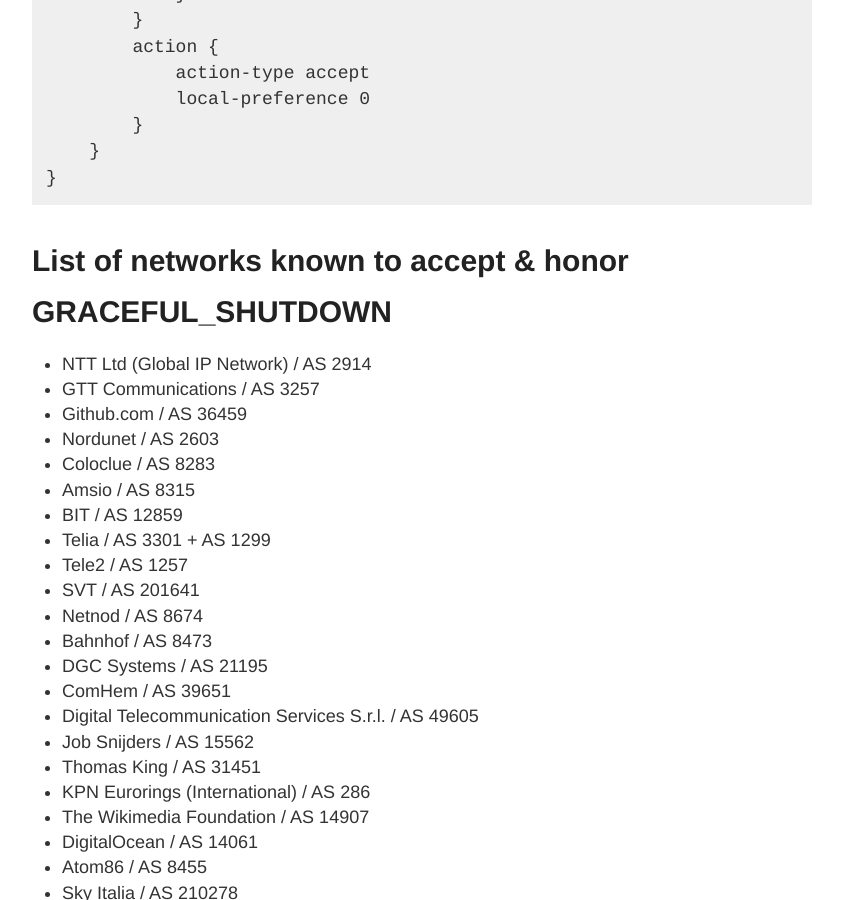
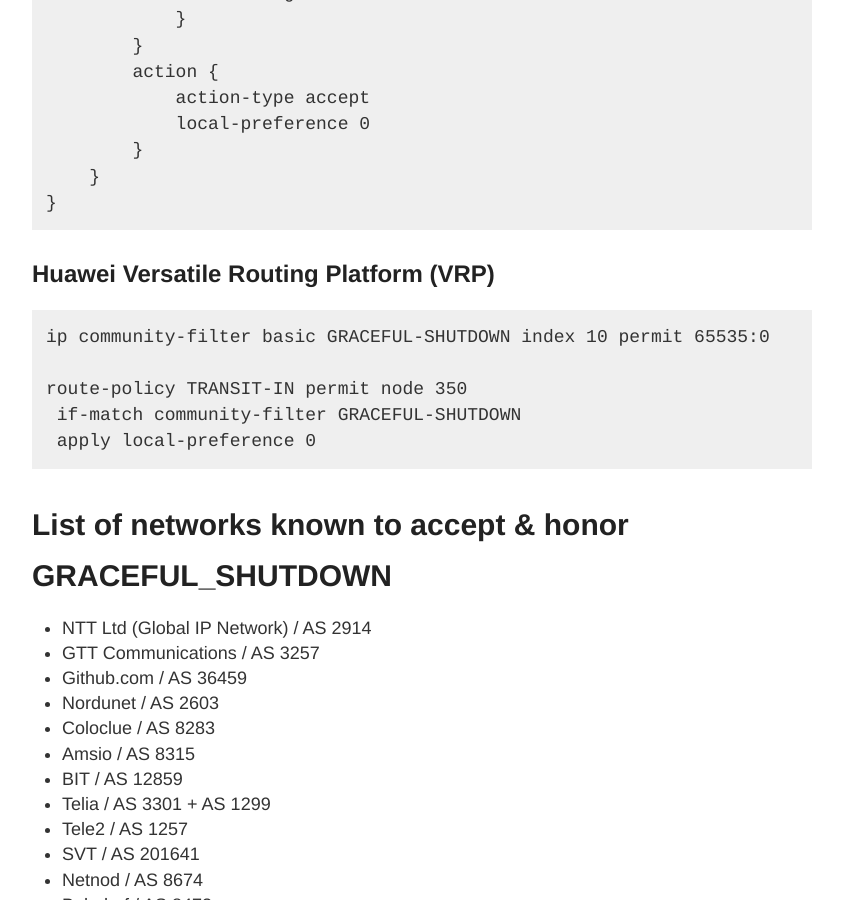
Before and after one commit to NLNOG/bgpfilterguide, a Jekyll site: the page built from guides/graceful_shutdown.md, in a window 1280 px wide and 900 px high, scrolled down 5112 px. Shown: the whole window, without its empty margins (218-1061 px from the left). Built offline with Jekyll 4.4.1, drawn with Linux system fonts in a browser that asks for light colours; some of the changed text lies outside the part shown.

Commit message:
Huawei configs, thanks to Marco Paesani

````diff
--- a/guides/graceful_shutdown.md
+++ b/guides/graceful_shutdown.md
@@ -184,6 +184,15 @@
 }
 ```
 
+## Huawei Versatile Routing Platform (VRP)
+```
+ip community-filter basic GRACEFUL-SHUTDOWN index 10 permit 65535:0
+
+route-policy TRANSIT-IN permit node 350
+ if-match community-filter GRACEFUL-SHUTDOWN
+ apply local-preference 0
+ ```
+
 # List of networks known to accept & honor GRACEFUL_SHUTDOWN
 
 * NTT Ltd (Global IP Network) / AS 2914
````
Also changed, not shown: guides/bogon_asns.md (+20 -0 lines), guides/long_paths.md (+6 -0 lines), guides/small_prefixes.md (+7 -0 lines).
